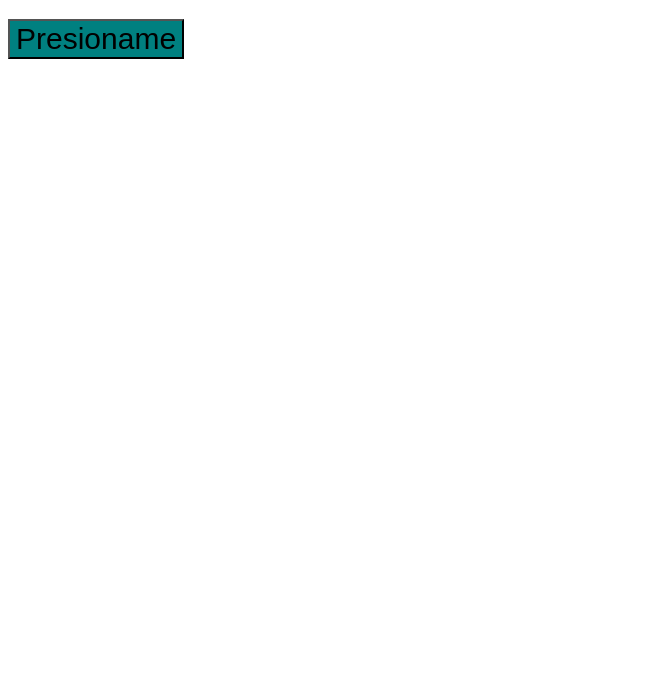
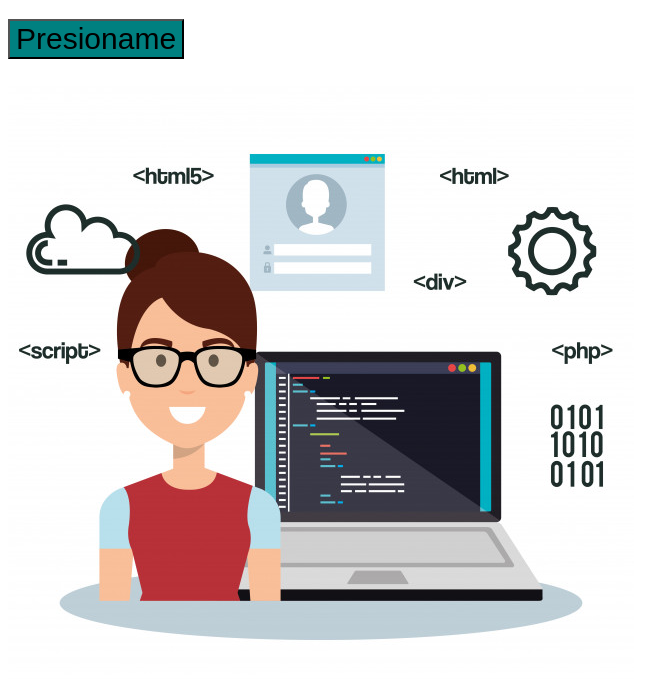
Before and after one commit to erickorlando/clasegithtml, a plain HTML site: page index.html in a window 1280 px wide. Shown: the part 67-746 px from the top of the page, without its empty margins (0-668 px from the left). Drawn offline with Linux system fonts and the light colour scheme.

Commit message:
Imagen de Programadora

```diff
--- a/index.html
+++ b/index.html
@@ -5,7 +5,7 @@
     <meta http-equiv="X-UA-Compatible" content="IE=edge">
     <meta name="viewport" content="width=device-width, initial-scale=1.0">
     <link rel="stylesheet" href="estilos.css" />
-    <title>Clase Git</title>
+    <title>Clase Git - Aprendiendo en casa</title>
 </head>
 <body>
     <h1>Hola mamá, estoy aprendiendo Git</h1>
@@ -14,6 +14,8 @@
 
     <marquee>Este es una etiqueta antigua de HTML</marquee>
 
+    <img src="programadora.jpg" />
+
     <script src="script.js"></script>
 </body>
 </html>
```
Also changed, not shown: programadora.jpg (added).
